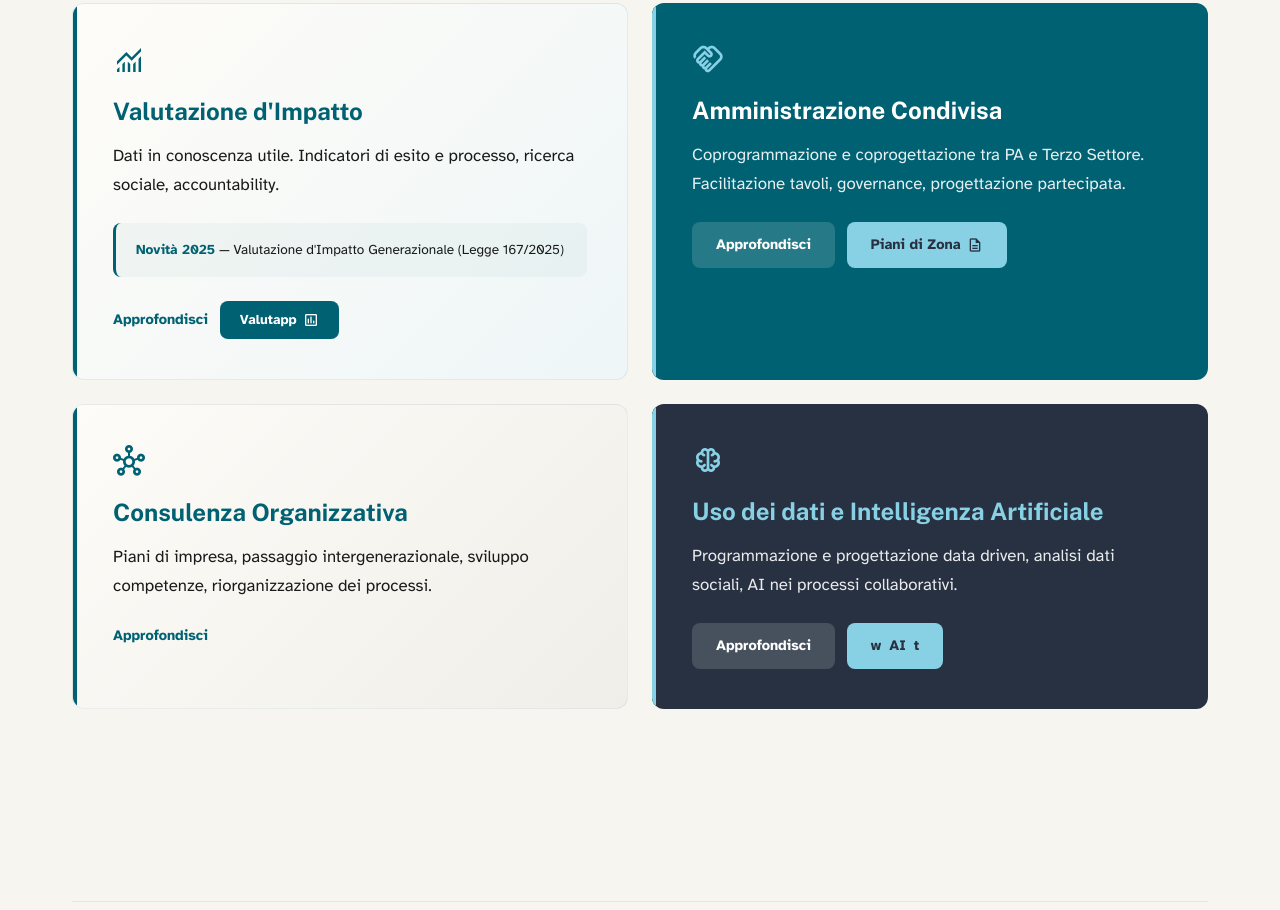
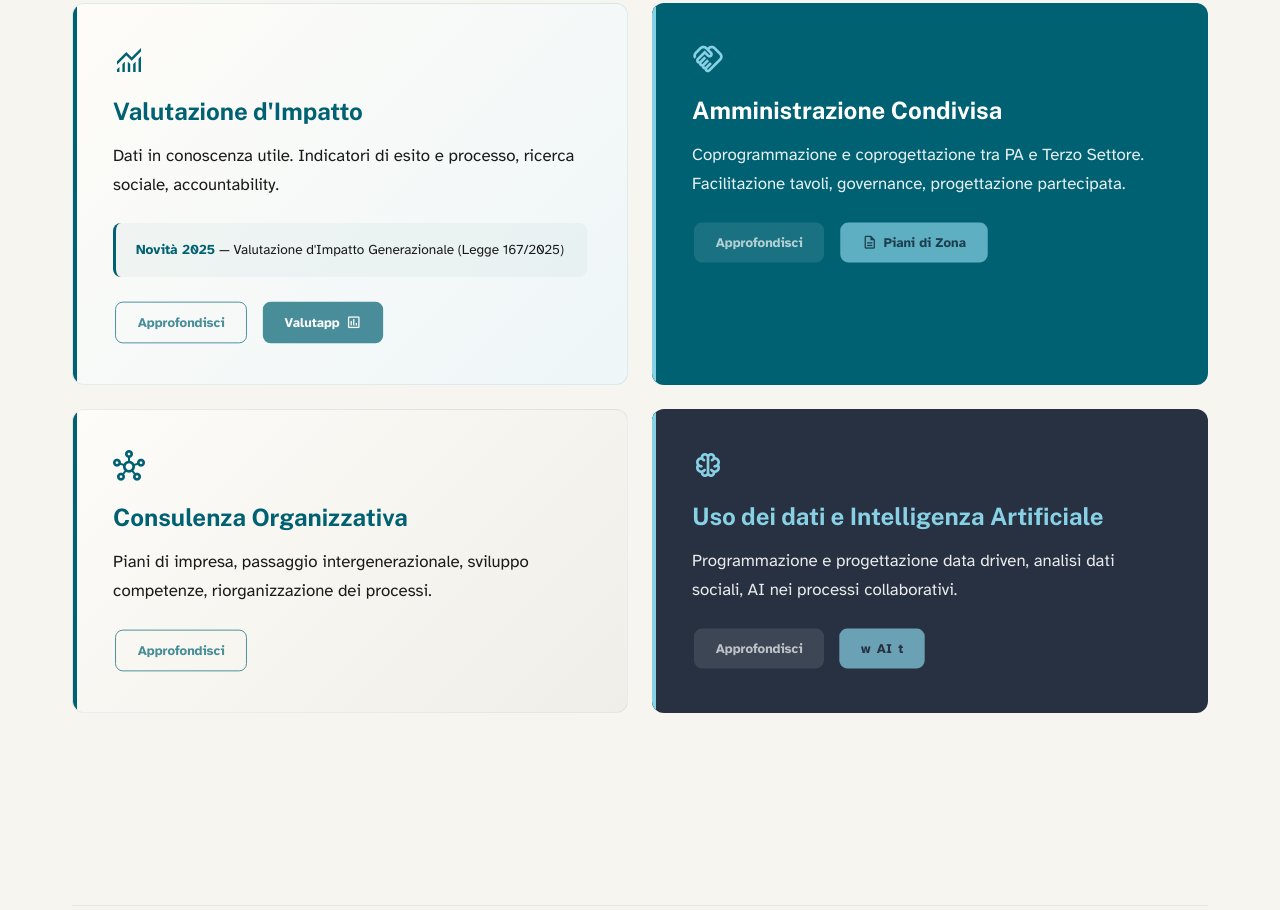
Before and after one commit to nicolabasile76-collab/NUOVOSITO, a website: page public/index.html in a window 1280 px wide. Shown: the part 1700-2610 px from the top of the page. Drawn offline with nearby package versions, Linux system fonts and the light colour scheme.

Commit message:
Bottoni pilastri: hover evidenziato, pop al passaggio mouse

```diff
--- a/public/index.html
+++ b/public/index.html
@@ -52,6 +52,16 @@ a{color:inherit;text-decoration:none}
 .pillar{position:relative;padding:2.5rem;border-radius:12px;transition:transform .4s cubic-bezier(.19,1,.22,1),box-shadow .4s ease;overflow:hidden}
 .pillar:hover{transform:translateY(-6px);box-shadow:0 24px 48px rgba(0,61,74,.08)}
 .pillar::before{content:'';position:absolute;top:0;left:0;width:4px;height:100%;background:var(--ink);border-radius:4px 0 0 4px}
+/* Pillar buttons — subtle by default, pop on hover */
+.pbtn{display:inline-flex;align-items:center;gap:.4rem;padding:.6rem 1.4rem;border-radius:8px;font-weight:700;font-size:.85rem;cursor:pointer;transition:all .25s ease;opacity:.7;transform:scale(.97)}
+.pillar:hover .pbtn{opacity:1;transform:scale(1)}
+.pbtn:hover{transform:scale(1.05)!important;box-shadow:0 4px 16px rgba(0,0,0,.12)}
+/* Light pillar buttons */
+.pbtn-light{background:var(--ink);color:white}.pbtn-light:hover{background:var(--ink-deep)}
+.pbtn-outline{background:transparent;border:1.5px solid var(--ink);color:var(--ink)}.pbtn-outline:hover{background:var(--ink);color:white}
+/* Dark pillar buttons */
+.pbtn-dark{background:rgba(255,255,255,.15);color:white}.pbtn-dark:hover{background:rgba(255,255,255,.3)}
+.pbtn-glow{background:var(--teal-glow);color:var(--charcoal-90);font-weight:800}.pbtn-glow:hover{background:white;color:var(--ink)}
 
 /* Blog card */
 .blog-card{border-radius:12px;overflow:hidden;transition:transform .35s cubic-bezier(.19,1,.22,1),box-shadow .35s ease;cursor:pointer}
@@ -183,8 +193,8 @@ a{color:inherit;text-decoration:none}
         <p style="font-size:.85rem;color:var(--charcoal)"><strong style="color:var(--ink)">Novità 2025</strong> — Valutazione d'Impatto Generazionale (Legge 167/2025)</p>
       </div>
       <div style="display:flex;gap:.75rem;margin-top:1.5rem;flex-wrap:wrap">
-        <span style="display:inline-flex;align-items:center;gap:.4rem;color:var(--ink);font-weight:700;font-size:.9rem">Approfondisci</span>
-        <span onclick="event.preventDefault();event.stopPropagation();location.href='./valutapp.html'" style="display:inline-flex;align-items:center;gap:.4rem;padding:.5rem 1.25rem;background:var(--ink);color:white;border-radius:8px;font-weight:700;font-size:.85rem;cursor:pointer">Valutapp <span class="material-symbols-outlined" style="font-size:16px">assessment</span></span>
+        <span class="pbtn pbtn-outline">Approfondisci</span>
+        <span class="pbtn pbtn-light" onclick="event.preventDefault();event.stopPropagation();location.href='./valutapp.html'">Valutapp <span class="material-symbols-outlined" style="font-size:16px">assessment</span></span>
       </div>
     </a>
 
@@ -195,8 +205,8 @@ a{color:inherit;text-decoration:none}
       <h3 style="font-size:1.5rem;margin-bottom:.75rem">Amministrazione Condivisa</h3>
       <p style="font-size:1.05rem;line-height:1.7;opacity:.9">Coprogrammazione e coprogettazione tra PA e Terzo Settore. Facilitazione tavoli, governance, progettazione partecipata.</p>
       <div style="display:flex;gap:.75rem;margin-top:1.5rem;flex-wrap:wrap">
-        <span style="display:inline-flex;align-items:center;gap:.4rem;padding:.7rem 1.5rem;background:rgba(255,255,255,.15);border-radius:8px;font-weight:700;font-size:.9rem;color:white">Approfondisci</span>
-        <span onclick="event.preventDefault();event.stopPropagation();location.href='./piani-di-zona.html'" style="display:inline-flex;align-items:center;gap:.4rem;padding:.7rem 1.5rem;background:var(--teal-glow);border-radius:8px;font-weight:700;font-size:.9rem;color:var(--charcoal-90);cursor:pointer">Piani di Zona <span class="material-symbols-outlined" style="font-size:16px">description</span></span>
+        <span class="pbtn pbtn-dark">Approfondisci</span>
+        <span class="pbtn pbtn-glow" onclick="event.preventDefault();event.stopPropagation();location.href='./piani-di-zona.html'"><span class="material-symbols-outlined" style="font-size:16px">description</span> Piani di Zona</span>
       </div>
     </a>
 
@@ -205,7 +215,7 @@ a{color:inherit;text-decoration:none}
       <span class="material-symbols-outlined" style="font-size:2rem;color:var(--ink);margin-bottom:1rem">hub</span>
       <h3 style="font-size:1.5rem;color:var(--ink);margin-bottom:.75rem">Consulenza Organizzativa</h3>
       <p style="font-size:1.05rem;color:var(--charcoal);line-height:1.7">Piani di impresa, passaggio intergenerazionale, sviluppo competenze, riorganizzazione dei processi.</p>
-      <span style="display:inline-flex;align-items:center;gap:.4rem;margin-top:1.5rem;color:var(--ink);font-weight:700;font-size:.9rem">Approfondisci</span>
+      <span class="pbtn pbtn-outline" style="margin-top:1.5rem">Approfondisci</span>
     </a>
 
     <!-- AI — bottone WAIT più evidente -->
@@ -215,8 +225,8 @@ a{color:inherit;text-decoration:none}
       <h3 style="font-size:1.5rem;color:var(--teal-glow);margin-bottom:.75rem">Uso dei dati e Intelligenza Artificiale</h3>
       <p style="font-size:1.05rem;line-height:1.7;opacity:.9">Programmazione e progettazione data driven, analisi dati sociali, AI nei processi collaborativi.</p>
       <div style="display:flex;gap:.75rem;margin-top:1.5rem;flex-wrap:wrap">
-        <span style="display:inline-flex;align-items:center;gap:.4rem;padding:.7rem 1.5rem;background:rgba(255,255,255,.15);border-radius:8px;font-weight:700;font-size:.9rem;color:white">Approfondisci</span>
-        <span onclick="event.preventDefault();event.stopPropagation();location.href='./wait.html'" style="display:inline-flex;align-items:center;gap:.5rem;padding:.7rem 1.5rem;background:var(--teal-glow);color:var(--charcoal-90);border-radius:8px;font-weight:800;font-size:.9rem;cursor:pointer">w<strong>AI</strong>t</span>
+        <span class="pbtn pbtn-dark">Approfondisci</span>
+        <span class="pbtn pbtn-glow" onclick="event.preventDefault();event.stopPropagation();location.href='./wait.html'">w<strong>AI</strong>t</span>
       </div>
     </a>
 
```
